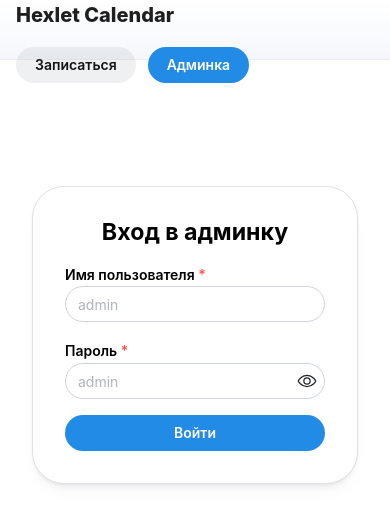
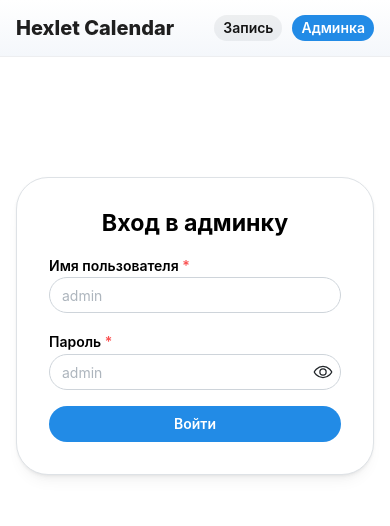
Before and after one commit to andrew-walker91/ai-for-developers-project-386, a React (Vite) app in the folder apps/frontend/: page /admin/login in a window 390 px wide. Shown: the top 526 px of the page. Built offline with nearby package versions, Linux system fonts and the light colour scheme.

Commit message:
fix: mobile header overlap, 401 auto-redirect, responsive login and admin table

```diff
--- a/apps/frontend/src/api/client.ts
+++ b/apps/frontend/src/api/client.ts
@@ -26,11 +26,17 @@ export function clearAdminToken(): void {
 
 async function request<T>(url: string, options?: RequestInit): Promise<T> {
   const res = await fetch(url, {
+    method: options?.method,
+    body: options?.body,
     headers: { 'Content-Type': 'application/json', ...options?.headers },
-    ...options,
   });
   if (res.status === 204) {
     return undefined as T;
+  }
+  if (res.status === 401) {
+    clearAdminToken();
+    window.location.href = '/admin/login';
+    throw new Error('Сессия истекла, войдите заново');
   }
   const data = await res.json();
   if (!res.ok || isApiError(data)) {
--- a/apps/frontend/src/components/AppLayout.tsx
+++ b/apps/frontend/src/components/AppLayout.tsx
@@ -1,5 +1,5 @@
 import { Outlet, Link, useNavigate } from 'react-router-dom';
-import { AppShell, Group, Anchor, Button, Container } from '@mantine/core';
+import { Group, Anchor, Button, Container, Box } from '@mantine/core';
 import { getAdminToken, clearAdminToken } from '@/api/client';
 
 export const AppLayout = () => {
@@ -12,53 +12,68 @@ export const AppLayout = () => {
   };
 
   return (
-    <AppShell header={{ height: 60 }} padding="md">
-      <AppShell.Header
+    <Box>
+      <Box
+        component="header"
         style={{
           background: 'linear-gradient(180deg, rgba(255,255,255,0.98) 0%, rgba(244,247,251,0.98) 100%)',
           borderBottom: '1px solid rgba(28, 42, 65, 0.08)',
           backdropFilter: 'blur(10px)',
         }}
       >
-        <Container size="lg" h="100%">
-          <Group h="100%" justify="space-between">
+        <Container size="lg" h={56}>
+          <Group h={56} justify="space-between" wrap="nowrap">
             <Anchor component={Link} to="/" fz="xl" fw={800} underline="never" c="dark.8">
               Hexlet Calendar
             </Anchor>
-            <Group gap="sm">
+            <Group gap="xs" wrap="nowrap">
               <Button
                 variant="light"
                 color="dark"
                 component={Link}
                 to="/event-types"
+                size="compact-sm"
+                visibleFrom="xs"
                 style={{ background: 'rgba(28, 42, 65, 0.07)' }}
               >
                 Записаться
               </Button>
+              <Button
+                variant="light"
+                color="dark"
+                component={Link}
+                to="/event-types"
+                size="compact-sm"
+                hiddenFrom="xs"
+                style={{ background: 'rgba(28, 42, 65, 0.07)' }}
+              >
+                Запись
+              </Button>
               {token ? (
                 <>
-                  <Button variant="filled" component={Link} to="/admin">
+                  <Button variant="filled" component={Link} to="/admin" size="compact-sm" visibleFrom="xs">
                     Админка
                   </Button>
-                  <Button variant="outline" color="red" onClick={handleLogout}>
+                  <Button variant="filled" component={Link} to="/admin" size="compact-sm" hiddenFrom="xs">
+                    Админ
+                  </Button>
+                  <Button variant="outline" color="red" onClick={handleLogout} size="compact-sm" visibleFrom="xs">
                     Выйти
                   </Button>
                 </>
               ) : (
-                <Button variant="filled" component={Link} to="/admin/login">
+                <Button variant="filled" component={Link} to="/admin/login" size="compact-sm">
                   Админка
                 </Button>
               )}
             </Group>
           </Group>
         </Container>
-      </AppShell.Header>
+      </Box>
 
-      <AppShell.Main>
-        <Container size="lg" pt={6} pb={{ base: 'sm', md: 'md' }}>
-          <Outlet />
-        </Container>
-      </AppShell.Main>
-    </AppShell>
+      <Container size="lg" py="md">
+        <Outlet />
+      </Container>
+    </Box>
   );
 }
--- a/apps/frontend/src/pages/AdminPage.tsx
+++ b/apps/frontend/src/pages/AdminPage.tsx
@@ -1,6 +1,6 @@
 import { useState, useEffect } from 'react';
 import { useNavigate } from 'react-router-dom';
-import { Title, Text, Table, Button, Group, Stack, LoadingOverlay, Modal } from '@mantine/core';
+import { Title, Text, Table, Button, Group, Stack, LoadingOverlay, Modal, ScrollArea } from '@mantine/core';
 import { showSuccess, showError } from '@/api/notifications';
 import { api, getAdminToken, type Booking, type EventType } from '@/api/client';
 import dayjs from 'dayjs';
@@ -88,6 +88,7 @@ export const AdminPage = () => {
       {bookings.length === 0 && !loading ? (
         <Text c="dimmed">Нет бронирований</Text>
       ) : (
+        <ScrollArea>
         <Table striped highlightOnHover withTableBorder withColumnBorders={false}>
           <Table.Thead>
             <Table.Tr>
@@ -119,6 +120,7 @@ export const AdminPage = () => {
             ))}
           </Table.Tbody>
         </Table>
+        </ScrollArea>
       )}
     </Stack>
   );
--- a/apps/frontend/src/pages/LoginPage.tsx
+++ b/apps/frontend/src/pages/LoginPage.tsx
@@ -26,7 +26,7 @@ export const LoginPage = () => {
 
   return (
     <Center mih="60vh">
-      <Card padding="xl" w={400} withBorder shadow="sm">
+      <Card padding="xl" w="100%" maw={400} withBorder shadow="sm">
         <form onSubmit={handleSubmit}>
           <Stack gap="md">
             <Title order={3} ta="center">Вход в админку</Title>
```
